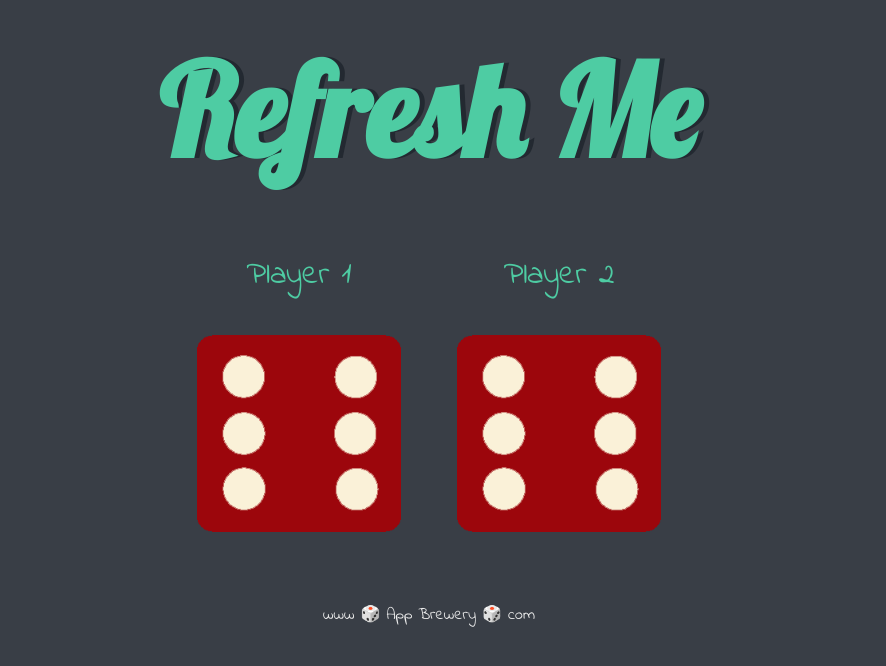
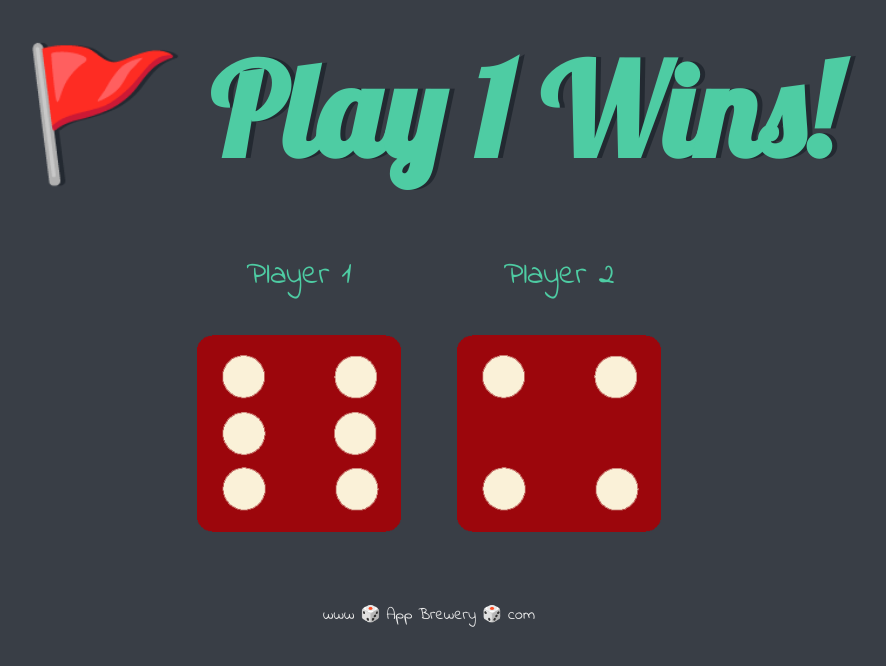
Before and after one commit to Pankaj-Singh-04/Dice_Game, a plain HTML site: page index.html in a window 1280 px wide. Shown: the whole page, without its empty margins (211-1097 px from the left). Drawn offline with Linux system fonts and the light colour scheme.

Commit message:
Update index.html

```diff
--- a/index.html
+++ b/index.html
@@ -23,7 +23,7 @@
       </div>
 
     </div>
-    <script src="index_d.js" charset="utf-8"></script>
+    <script src="index.js" charset="utf-8"></script>
   </body>
 
   <footer>
```
